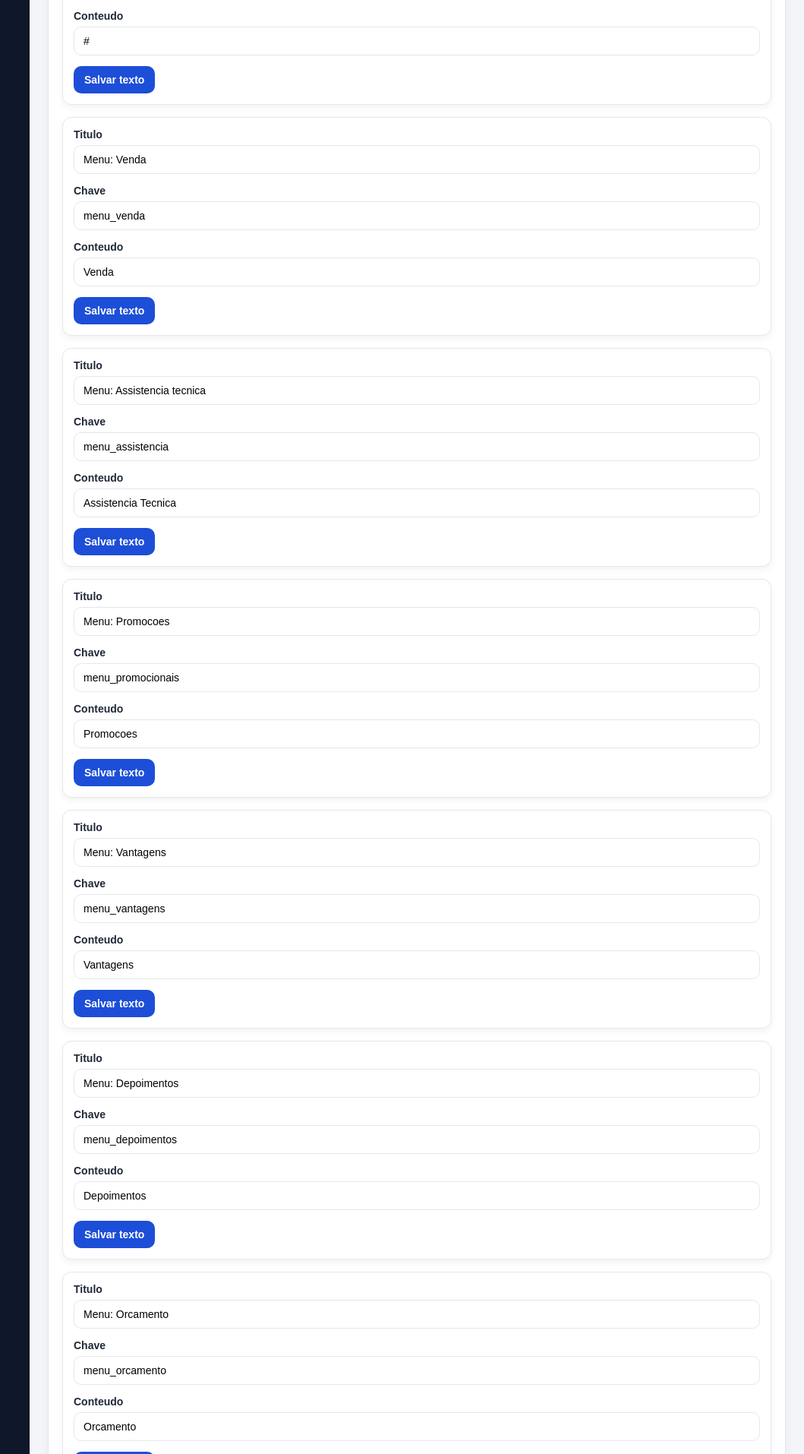
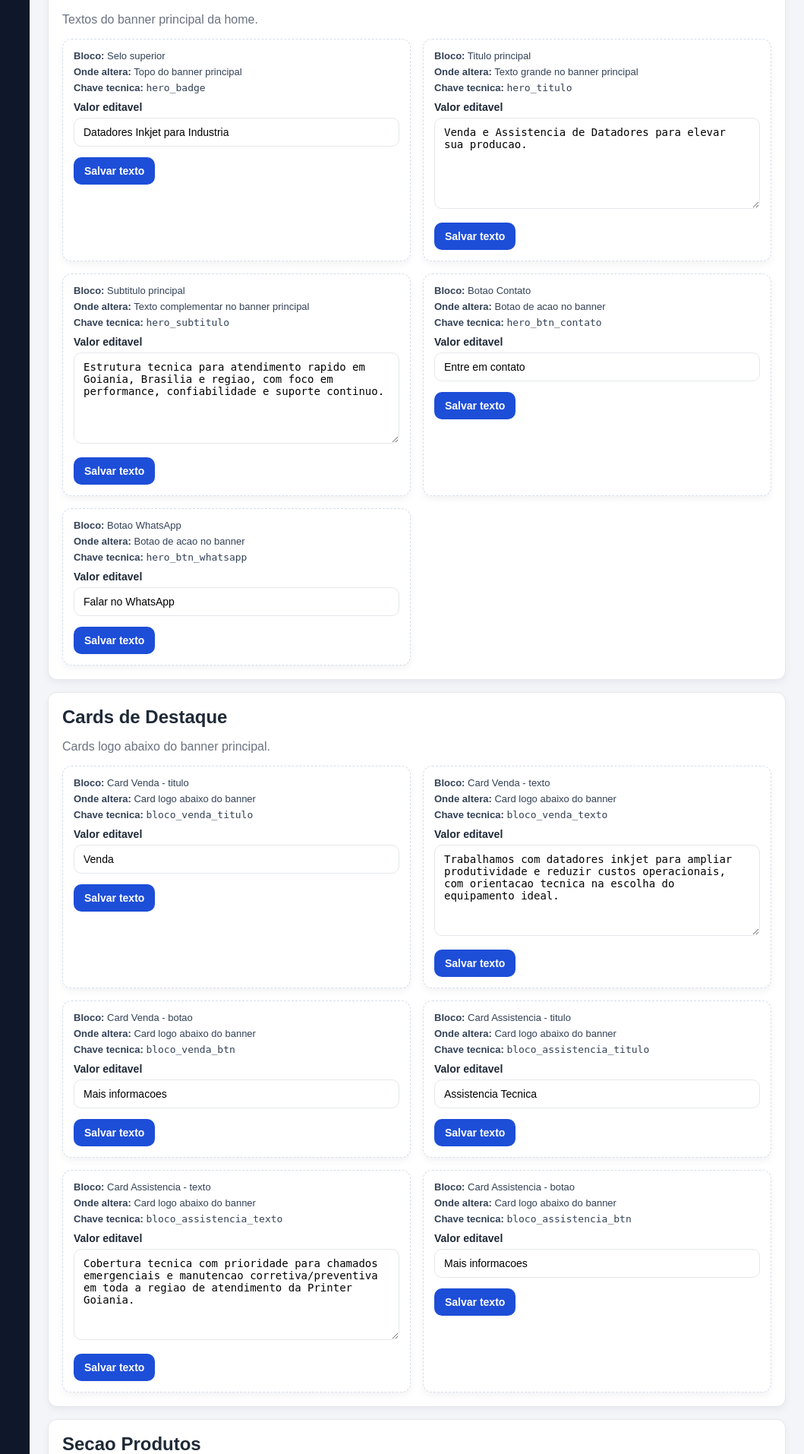
Before and after one commit to jhmt09/Projeto-Printer, a PHP site: page /admin/editar-texto.php in a window 1280 px wide. Shown: the part 2931-4845 px from the top of the page at 76% size, without its empty margins (221-1280 px from the left). Run offline with PHP 8.4, Linux system fonts and the light colour scheme; the visitor is signed in with stand-in values (Sample User, id 1); data comes from the database, SQL or seed files in the repository.

Commit message:
Reorganiza painel admin com secoes guiadas e bloqueio de HTML

```diff
--- a/admin/_layout.php
+++ b/admin/_layout.php
@@ -27,6 +27,7 @@ function renderAdminHeader(string $title, string $active = 'dashboard'): void
   <div class="admin-wrap">
     <aside class="admin-sidebar">
       <div class="brand">Printer Admin</div>
+      <p class="sidebar-note">Edite somente textos e imagens da landing. Nao ha edicao de codigo.</p>
       <nav>
         <ul>
           <?php foreach ($menu as $key => $item): ?>
--- a/admin/assets/admin.css
+++ b/admin/assets/admin.css
@@ -39,6 +39,13 @@ body {
   font-size: 20px;
   font-weight: 700;
   margin-bottom: 20px;
+}
+
+.sidebar-note {
+  margin: 0 0 16px;
+  color: #94a3b8;
+  font-size: 12px;
+  line-height: 1.45;
 }
 
 .admin-sidebar ul {
@@ -129,6 +136,14 @@ body {
   margin-top: 0;
 }
 
+.intro-card h2 {
+  margin-bottom: 8px;
+}
+
+.section-card h2 {
+  margin-bottom: 4px;
+}
+
 .kpi {
   font-size: 28px;
   font-weight: 700;
@@ -136,6 +151,38 @@ body {
 
 .text-muted {
   color: var(--muted);
+}
+
+.meta-line {
+  margin: 0 0 6px;
+  font-size: 13px;
+  color: #334155;
+}
+
+.text-grid {
+  grid-template-columns: repeat(2, minmax(0, 1fr));
+}
+
+.text-item {
+  border: 1px dashed #d7dfeb;
+}
+
+.info-chip-row {
+  display: flex;
+  flex-wrap: wrap;
+  gap: 8px;
+}
+
+.info-chip {
+  display: inline-flex;
+  align-items: center;
+  gap: 4px;
+  padding: 6px 10px;
+  border-radius: 999px;
+  border: 1px solid #dbe4ef;
+  background: #f8fbff;
+  font-size: 12px;
+  color: #334155;
 }
 
 .table-wrap {
@@ -266,7 +313,8 @@ textarea {
   }
 
   .grid-2,
-  .grid-3 {
+  .grid-3,
+  .text-grid {
     grid-template-columns: 1fr;
   }
 }
--- a/admin/editar-texto.php
+++ b/admin/editar-texto.php
@@ -18,49 +18,115 @@ try {
     setFlash('error', 'Nao foi possivel carregar os textos configuraveis.');
 }
 
+$ordemSecoes = [
+    'Configuracoes Gerais',
+    'Topo e Contato',
+    'Topo e Redes Sociais',
+    'Menu do Site',
+    'Carrossel Principal',
+    'Cards de Destaque',
+    'Secao Produtos',
+    'Secao Promocionais',
+    'Secao Vantagens',
+    'Secao Sobre',
+    'Secao Depoimentos',
+    'Secao Orcamento',
+    'Secao Segmentos',
+    'Rodape',
+    'Outros Campos',
+];
+
+$descricaoSecao = [
+    'Configuracoes Gerais' => 'Campos globais da pagina e informacoes de busca.',
+    'Topo e Contato' => 'Informacoes exibidas na barra superior e botoes de contato.',
+    'Topo e Redes Sociais' => 'Links dos icones sociais no topo e no rodape.',
+    'Menu do Site' => 'Titulos dos itens de navegacao do menu.',
+    'Carrossel Principal' => 'Textos do banner principal da home.',
+    'Cards de Destaque' => 'Cards logo abaixo do banner principal.',
+    'Secao Produtos' => 'Titulos e descricoes da area de produtos.',
+    'Secao Promocionais' => 'Textos e legendas da galeria promocional.',
+    'Secao Vantagens' => 'Titulos e textos dos blocos de vantagens.',
+    'Secao Sobre' => 'Conteudo institucional da empresa.',
+    'Secao Depoimentos' => 'Titulos, nomes e textos dos depoimentos.',
+    'Secao Orcamento' => 'Formulario de orcamento e controle de exibicao da secao.',
+    'Secao Segmentos' => 'Conteudo da grade de segmentos atendidos.',
+    'Rodape' => 'Informacoes e textos exibidos no rodape.',
+    'Outros Campos' => 'Campos adicionais configuraveis.',
+];
+
+$textosPorSecao = [];
+foreach ($textos as $texto) {
+    $chave = (string) ($texto['chave'] ?? '');
+    $meta = getAdminTextMeta($chave);
+    $secao = $meta['secao'];
+
+    if (!isset($textosPorSecao[$secao])) {
+        $textosPorSecao[$secao] = [];
+    }
+
+    $texto['meta'] = $meta;
+    $textosPorSecao[$secao][] = $texto;
+}
+
+$ordemMap = array_flip($ordemSecoes);
+uksort($textosPorSecao, static function (string $a, string $b) use ($ordemMap): int {
+    $posA = $ordemMap[$a] ?? 9999;
+    $posB = $ordemMap[$b] ?? 9999;
+
+    if ($posA === $posB) {
+        return strcmp($a, $b);
+    }
+
+    return $posA <=> $posB;
+});
+
 renderAdminHeader('Textos do Site', 'textos');
 ?>
 
-<section class="card">
-  <h2>Editar textos do site</h2>
-  <p class="text-muted">Todos os titulos e textos da landing podem ser alterados aqui.</p>
+<section class="card intro-card">
+  <h2>Edicao guiada de textos</h2>
+  <p class="text-muted">Este painel permite apenas alterar textos do site. Nao existe campo para editar HTML, codigo ou estrutura da pagina.</p>
+  <p class="text-muted">Cada campo abaixo informa o bloco e o local exato onde a alteracao aparece na landing page.</p>
+</section>
 
-  <?php if (empty($textos)): ?>
+<?php if (empty($textosPorSecao)): ?>
+  <section class="card" style="margin-top:16px;">
     <p>Nenhum texto cadastrado. Importe o arquivo <code>database.sql</code>.</p>
+  </section>
 <?php else: ?>
-    <div class="grid" style="margin-top:12px;">
-      <?php foreach ($textos as $texto): ?>
+  <?php foreach ($textosPorSecao as $secao => $campos): ?>
+    <section class="card section-card" style="margin-top:16px;">
+      <h2><?= e($secao) ?></h2>
+      <p class="text-muted"><?= e($descricaoSecao[$secao] ?? 'Campos de configuracao desta area.') ?></p>
+
+      <div class="grid text-grid" style="margin-top:12px;">
+        <?php foreach ($campos as $texto): ?>
           <?php
             $tipoCampo = (string) ($texto['tipo'] ?? 'textarea');
             $conteudoAtual = (string) ($texto['conteudo'] ?? '');
+            $meta = is_array($texto['meta'] ?? null) ? $texto['meta'] : getAdminTextMeta((string) ($texto['chave'] ?? ''));
           ?>
-        <article id="texto-<?= (int) $texto['id'] ?>" class="card" style="padding:14px;">
-          <form method="post" action="salvar-texto.php">
+          <article id="texto-<?= (int) $texto['id'] ?>" class="text-item card" style="padding:14px;">
+            <p class="meta-line"><strong>Bloco:</strong> <?= e((string) ($meta['bloco'] ?? 'Campo')) ?></p>
+            <p class="meta-line"><strong>Onde altera:</strong> <?= e((string) ($meta['onde'] ?? 'Landing page')) ?></p>
+            <p class="meta-line"><strong>Chave tecnica:</strong> <code><?= e((string) ($texto['chave'] ?? '')) ?></code></p>
+
+            <form method="post" action="salvar-texto.php" style="margin-top:10px;">
               <input type="hidden" name="csrf_token" value="<?= e(gerarCsrfToken()) ?>">
               <input type="hidden" name="id" value="<?= (int) $texto['id'] ?>">
 
               <div class="form-group">
-              <label>Titulo</label>
-              <input type="text" value="<?= e((string) $texto['titulo']) ?>" readonly>
-            </div>
-
-            <div class="form-group">
-              <label>Chave</label>
-              <input type="text" value="<?= e((string) $texto['chave']) ?>" readonly>
-            </div>
-
-            <div class="form-group">
-              <label>Conteudo</label>
+                <label>Valor editavel</label>
                 <?php if ($tipoCampo === 'input'): ?>
-                <input type="text" name="conteudo" value="<?= e($conteudoAtual) ?>" required>
+                  <input type="text" name="conteudo" maxlength="1000" value="<?= e($conteudoAtual) ?>" required>
                 <?php elseif ($tipoCampo === 'boolean'): ?>
                   <select name="conteudo" required>
                     <option value="1" <?= $conteudoAtual === '1' ? 'selected' : '' ?>>Exibir</option>
                     <option value="0" <?= $conteudoAtual === '0' ? 'selected' : '' ?>>Ocultar</option>
                   </select>
-                <p class="text-muted" style="margin-top:6px;">Use este campo para ativar/desativar blocos da landing page.</p>
+                  <p class="text-muted" style="margin-top:6px;">Use para ligar ou desligar a exibicao deste bloco.</p>
                 <?php else: ?>
-                <textarea name="conteudo" required><?= e($conteudoAtual) ?></textarea>
+                  <textarea name="conteudo" maxlength="10000" required><?= e($conteudoAtual) ?></textarea>
                 <?php endif; ?>
               </div>
 
@@ -69,7 +135,8 @@ renderAdminHeader('Textos do Site', 'textos');
           </article>
         <?php endforeach; ?>
       </div>
+    </section>
+  <?php endforeach; ?>
 <?php endif; ?>
-</section>
 
 <?php renderAdminFooter(); ?>
--- a/admin/salvar-texto.php
+++ b/admin/salvar-texto.php
@@ -42,6 +42,8 @@ try {
         $conteudo = $conteudo === '1' ? '1' : '0';
     } else {
         $conteudo = limparTexto($conteudo, 10000);
+        $conteudo = strip_tags($conteudo);
+        $conteudo = str_replace(['<?', '?>'], '', $conteudo);
         if ($conteudo === '') {
             setFlash('error', 'O conteudo nao pode ficar vazio.');
             redirecionar('editar-texto.php#texto-' . $id);
--- a/admin/upload-imagem.php
+++ b/admin/upload-imagem.php
@@ -22,6 +22,8 @@ if (!$id) {
 }
 
 $altText = limparTexto((string) ($_POST['alt_text'] ?? ''), 255);
+$altText = strip_tags($altText);
+$altText = str_replace(['<?', '?>'], '', $altText);
 
 try {
     $pdo = getPDOConnection();
--- a/config/helpers.php
+++ b/config/helpers.php
@@ -520,3 +520,149 @@ function getTextoBoolean(string $chave, bool $fallback = false): bool
 
     return in_array($valor, ['1', 'true', 'sim', 'yes', 'on'], true);
 }
+
+/**
+ * @return array{secao:string,bloco:string,onde:string}
+ */
+function getAdminTextMeta(string $chave): array
+{
+    $mapa = [
+        'site_titulo' => ['secao' => 'Configuracoes Gerais', 'bloco' => 'Titulo da pagina', 'onde' => 'Aba do navegador e SEO basico'],
+        'site_descricao' => ['secao' => 'Configuracoes Gerais', 'bloco' => 'Descricao da pagina', 'onde' => 'Descricao de busca (SEO)'],
+
+        'contato_telefone' => ['secao' => 'Topo e Contato', 'bloco' => 'Telefone principal', 'onde' => 'Barra superior e contato'],
+        'contato_whatsapp_numero' => ['secao' => 'Topo e Contato', 'bloco' => 'Numero do WhatsApp', 'onde' => 'Links dos botoes de WhatsApp'],
+        'contato_whatsapp_texto' => ['secao' => 'Topo e Contato', 'bloco' => 'Mensagem padrao WhatsApp', 'onde' => 'Mensagem automatica enviada ao abrir WhatsApp'],
+        'topbar_whatsapp_label' => ['secao' => 'Topo e Contato', 'bloco' => 'Rotulo do WhatsApp', 'onde' => 'Barra superior'],
+
+        'social_facebook_url' => ['secao' => 'Topo e Redes Sociais', 'bloco' => 'Link Facebook', 'onde' => 'Icones sociais do topo e rodape'],
+        'social_instagram_url' => ['secao' => 'Topo e Redes Sociais', 'bloco' => 'Link Instagram', 'onde' => 'Icones sociais do topo e rodape'],
+        'social_youtube_url' => ['secao' => 'Topo e Redes Sociais', 'bloco' => 'Link YouTube', 'onde' => 'Icones sociais do topo e rodape'],
+
+        'menu_venda' => ['secao' => 'Menu do Site', 'bloco' => 'Menu Venda', 'onde' => 'Menu principal e rodape'],
+        'menu_assistencia' => ['secao' => 'Menu do Site', 'bloco' => 'Menu Assistencia Tecnica', 'onde' => 'Menu principal e rodape'],
+        'menu_promocionais' => ['secao' => 'Menu do Site', 'bloco' => 'Menu Promocoes', 'onde' => 'Menu principal e rodape'],
+        'menu_vantagens' => ['secao' => 'Menu do Site', 'bloco' => 'Menu Vantagens', 'onde' => 'Menu principal e rodape'],
+        'menu_depoimentos' => ['secao' => 'Menu do Site', 'bloco' => 'Menu Depoimentos', 'onde' => 'Menu principal e rodape'],
+        'menu_orcamento' => ['secao' => 'Menu do Site', 'bloco' => 'Menu Orcamento', 'onde' => 'Menu principal e rodape'],
+        'menu_contato' => ['secao' => 'Menu do Site', 'bloco' => 'Menu Contato', 'onde' => 'Menu principal e rodape'],
+
+        'hero_badge' => ['secao' => 'Carrossel Principal', 'bloco' => 'Selo superior', 'onde' => 'Topo do banner principal'],
+        'hero_titulo' => ['secao' => 'Carrossel Principal', 'bloco' => 'Titulo principal', 'onde' => 'Texto grande no banner principal'],
+        'hero_subtitulo' => ['secao' => 'Carrossel Principal', 'bloco' => 'Subtitulo principal', 'onde' => 'Texto complementar no banner principal'],
+        'hero_btn_contato' => ['secao' => 'Carrossel Principal', 'bloco' => 'Botao Contato', 'onde' => 'Botao de acao no banner'],
+        'hero_btn_whatsapp' => ['secao' => 'Carrossel Principal', 'bloco' => 'Botao WhatsApp', 'onde' => 'Botao de acao no banner'],
+
+        'bloco_venda_titulo' => ['secao' => 'Cards de Destaque', 'bloco' => 'Card Venda - titulo', 'onde' => 'Card logo abaixo do banner'],
+        'bloco_venda_texto' => ['secao' => 'Cards de Destaque', 'bloco' => 'Card Venda - texto', 'onde' => 'Card logo abaixo do banner'],
+        'bloco_venda_btn' => ['secao' => 'Cards de Destaque', 'bloco' => 'Card Venda - botao', 'onde' => 'Card logo abaixo do banner'],
+        'bloco_assistencia_titulo' => ['secao' => 'Cards de Destaque', 'bloco' => 'Card Assistencia - titulo', 'onde' => 'Card logo abaixo do banner'],
+        'bloco_assistencia_texto' => ['secao' => 'Cards de Destaque', 'bloco' => 'Card Assistencia - texto', 'onde' => 'Card logo abaixo do banner'],
+        'bloco_assistencia_btn' => ['secao' => 'Cards de Destaque', 'bloco' => 'Card Assistencia - botao', 'onde' => 'Card logo abaixo do banner'],
+
+        'produtos_titulo' => ['secao' => 'Secao Produtos', 'bloco' => 'Titulo da secao', 'onde' => 'Cabecalho da secao Produtos'],
+        'produto_1_texto' => ['secao' => 'Secao Produtos', 'bloco' => 'Produto 1 - descricao', 'onde' => 'Card de produto 1'],
+        'produto_2_texto' => ['secao' => 'Secao Produtos', 'bloco' => 'Produto 2 - descricao', 'onde' => 'Card de produto 2'],
+        'produto_3_texto' => ['secao' => 'Secao Produtos', 'bloco' => 'Produto 3 - descricao', 'onde' => 'Card de produto 3'],
+        'produto_4_texto' => ['secao' => 'Secao Produtos', 'bloco' => 'Produto 4 - descricao', 'onde' => 'Card de produto 4'],
+
+        'promocionais_titulo' => ['secao' => 'Secao Promocionais', 'bloco' => 'Titulo da secao', 'onde' => 'Cabecalho da galeria promocional'],
+        'promocionais_subtitulo' => ['secao' => 'Secao Promocionais', 'bloco' => 'Subtitulo da secao', 'onde' => 'Texto abaixo do titulo da galeria'],
+        'promocional_1_legenda' => ['secao' => 'Secao Promocionais', 'bloco' => 'Legenda promocional 1', 'onde' => 'Legenda da imagem promocional 1'],
+        'promocional_2_legenda' => ['secao' => 'Secao Promocionais', 'bloco' => 'Legenda promocional 2', 'onde' => 'Legenda da imagem promocional 2'],
+        'promocional_3_legenda' => ['secao' => 'Secao Promocionais', 'bloco' => 'Legenda promocional 3', 'onde' => 'Legenda da imagem promocional 3'],
+        'promocional_4_legenda' => ['secao' => 'Secao Promocionais', 'bloco' => 'Legenda promocional 4', 'onde' => 'Legenda da imagem promocional 4'],
+        'promocional_5_legenda' => ['secao' => 'Secao Promocionais', 'bloco' => 'Legenda promocional 5', 'onde' => 'Legenda da imagem promocional 5'],
+        'promocional_6_legenda' => ['secao' => 'Secao Promocionais', 'bloco' => 'Legenda promocional 6', 'onde' => 'Legenda da imagem promocional 6'],
+
+        'depoimentos_titulo' => ['secao' => 'Secao Depoimentos', 'bloco' => 'Titulo da secao', 'onde' => 'Cabecalho da secao Depoimentos'],
+        'depoimento_1_nome' => ['secao' => 'Secao Depoimentos', 'bloco' => 'Depoimento 1 - nome', 'onde' => 'Card de depoimento 1'],
+        'depoimento_1_texto' => ['secao' => 'Secao Depoimentos', 'bloco' => 'Depoimento 1 - texto', 'onde' => 'Card de depoimento 1'],
+        'depoimento_2_nome' => ['secao' => 'Secao Depoimentos', 'bloco' => 'Depoimento 2 - nome', 'onde' => 'Card de depoimento 2'],
+        'depoimento_2_texto' => ['secao' => 'Secao Depoimentos', 'bloco' => 'Depoimento 2 - texto', 'onde' => 'Card de depoimento 2'],
+        'depoimento_3_nome' => ['secao' => 'Secao Depoimentos', 'bloco' => 'Depoimento 3 - nome', 'onde' => 'Card de depoimento 3'],
+        'depoimento_3_texto' => ['secao' => 'Secao Depoimentos', 'bloco' => 'Depoimento 3 - texto', 'onde' => 'Card de depoimento 3'],
+
+        'vantagem_1_titulo' => ['secao' => 'Secao Vantagens', 'bloco' => 'Vantagem 1 - titulo', 'onde' => 'Coluna esquerda da secao Vantagens'],
+        'vantagem_1_texto' => ['secao' => 'Secao Vantagens', 'bloco' => 'Vantagem 1 - texto', 'onde' => 'Coluna esquerda da secao Vantagens'],
+        'vantagem_2_titulo' => ['secao' => 'Secao Vantagens', 'bloco' => 'Vantagem 2 - titulo', 'onde' => 'Coluna esquerda da secao Vantagens'],
+        'vantagem_2_texto' => ['secao' => 'Secao Vantagens', 'bloco' => 'Vantagem 2 - texto', 'onde' => 'Coluna esquerda da secao Vantagens'],
+        'vantagem_3_titulo' => ['secao' => 'Secao Vantagens', 'bloco' => 'Vantagem 3 - titulo', 'onde' => 'Coluna direita da secao Vantagens'],
+        'vantagem_3_texto' => ['secao' => 'Secao Vantagens', 'bloco' => 'Vantagem 3 - texto', 'onde' => 'Coluna direita da secao Vantagens'],
+        'vantagem_4_titulo' => ['secao' => 'Secao Vantagens', 'bloco' => 'Vantagem 4 - titulo', 'onde' => 'Coluna direita da secao Vantagens'],
+        'vantagem_4_texto' => ['secao' => 'Secao Vantagens', 'bloco' => 'Vantagem 4 - texto', 'onde' => 'Coluna direita da secao Vantagens'],
+
+        'sobre_titulo' => ['secao' => 'Secao Sobre', 'bloco' => 'Titulo da secao', 'onde' => 'Bloco sobre a empresa'],
+        'sobre_texto' => ['secao' => 'Secao Sobre', 'bloco' => 'Texto da secao', 'onde' => 'Bloco sobre a empresa'],
+        'sobre_card_1' => ['secao' => 'Secao Sobre', 'bloco' => 'Card Sobre 1', 'onde' => 'Cards de apoio na secao Sobre'],
+        'sobre_card_2' => ['secao' => 'Secao Sobre', 'bloco' => 'Card Sobre 2', 'onde' => 'Cards de apoio na secao Sobre'],
+        'sobre_card_3' => ['secao' => 'Secao Sobre', 'bloco' => 'Card Sobre 3', 'onde' => 'Cards de apoio na secao Sobre'],
+
+        'orcamento_exibir' => ['secao' => 'Secao Orcamento', 'bloco' => 'Exibir secao', 'onde' => 'Liga/desliga o bloco de formulario'],
+        'orcamento_titulo' => ['secao' => 'Secao Orcamento', 'bloco' => 'Titulo da secao', 'onde' => 'Cabecalho do formulario de orcamento'],
+        'orcamento_texto' => ['secao' => 'Secao Orcamento', 'bloco' => 'Texto da secao', 'onde' => 'Subtitulo do formulario de orcamento'],
+        'orcamento_campo_nome' => ['secao' => 'Secao Orcamento', 'bloco' => 'Campo Nome', 'onde' => 'Placeholder do formulario de orcamento'],
+        'orcamento_campo_email' => ['secao' => 'Secao Orcamento', 'bloco' => 'Campo E-mail', 'onde' => 'Placeholder do formulario de orcamento'],
+        'orcamento_campo_telefone' => ['secao' => 'Secao Orcamento', 'bloco' => 'Campo Telefone', 'onde' => 'Placeholder do formulario de orcamento'],
+        'orcamento_campo_mensagem' => ['secao' => 'Secao Orcamento', 'bloco' => 'Campo Mensagem', 'onde' => 'Placeholder do formulario de orcamento'],
+        'orcamento_btn' => ['secao' => 'Secao Orcamento', 'bloco' => 'Botao enviar', 'onde' => 'Botao do formulario de orcamento'],
+        'orcamento_nota' => ['secao' => 'Secao Orcamento', 'bloco' => 'Texto de orientacao', 'onde' => 'Rodape do formulario de orcamento'],
+
+        'segmentos_titulo' => ['secao' => 'Secao Segmentos', 'bloco' => 'Titulo da secao', 'onde' => 'Cabecalho da secao Segmentos'],
+        'segmentos_texto' => ['secao' => 'Secao Segmentos', 'bloco' => 'Texto da secao', 'onde' => 'Texto explicativo da secao Segmentos'],
+        'segmento_1' => ['secao' => 'Secao Segmentos', 'bloco' => 'Segmento 1', 'onde' => 'Card da grade de segmentos'],
+        'segmento_2' => ['secao' => 'Secao Segmentos', 'bloco' => 'Segmento 2', 'onde' => 'Card da grade de segmentos'],
+        'segmento_3' => ['secao' => 'Secao Segmentos', 'bloco' => 'Segmento 3', 'onde' => 'Card da grade de segmentos'],
+        'segmento_4' => ['secao' => 'Secao Segmentos', 'bloco' => 'Segmento 4', 'onde' => 'Card da grade de segmentos'],
+        'segmento_5' => ['secao' => 'Secao Segmentos', 'bloco' => 'Segmento 5', 'onde' => 'Card da grade de segmentos'],
+        'segmento_6' => ['secao' => 'Secao Segmentos', 'bloco' => 'Segmento 6', 'onde' => 'Card da grade de segmentos'],
+
+        'footer_titulo' => ['secao' => 'Rodape', 'bloco' => 'Titulo principal', 'onde' => 'Coluna principal do rodape'],
+        'footer_endereco' => ['secao' => 'Rodape', 'bloco' => 'Endereco', 'onde' => 'Coluna principal do rodape'],
+        'footer_telefone' => ['secao' => 'Rodape', 'bloco' => 'Telefone', 'onde' => 'Coluna principal do rodape'],
+        'footer_email' => ['secao' => 'Rodape', 'bloco' => 'E-mail', 'onde' => 'Coluna principal do rodape'],
+        'footer_menu_titulo' => ['secao' => 'Rodape', 'bloco' => 'Titulo menu rapido', 'onde' => 'Coluna de links do rodape'],
+        'footer_news_titulo' => ['secao' => 'Rodape', 'bloco' => 'Titulo newsletter', 'onde' => 'Coluna newsletter do rodape'],
+        'footer_news_texto' => ['secao' => 'Rodape', 'bloco' => 'Texto newsletter', 'onde' => 'Coluna newsletter do rodape'],
+        'footer_news_placeholder' => ['secao' => 'Rodape', 'bloco' => 'Placeholder newsletter', 'onde' => 'Campo de e-mail no rodape'],
+        'footer_news_btn' => ['secao' => 'Rodape', 'bloco' => 'Botao newsletter', 'onde' => 'Botao de envio no rodape'],
+        'footer_copyright' => ['secao' => 'Rodape', 'bloco' => 'Copyright', 'onde' => 'Faixa final do rodape'],
+    ];
+
+    return $mapa[$chave] ?? [
+        'secao' => 'Outros Campos',
+        'bloco' => $chave,
+        'onde' => 'Campo adicional da landing page',
+    ];
+}
+
+/**
+ * @return array{secao:string,onde:string}
+ */
+function getAdminImageMeta(string $chave): array
+{
+    $mapa = [
+        'logo_site' => ['secao' => 'Cabecalho e Rodape', 'onde' => 'Logo principal do topo e do final da pagina'],
+        'banner_principal' => ['secao' => 'Carrossel Principal', 'onde' => 'Imagem fallback do primeiro slide'],
+        'carousel_1' => ['secao' => 'Carrossel Principal', 'onde' => 'Slide 1 do carrossel'],
+        'carousel_2' => ['secao' => 'Carrossel Principal', 'onde' => 'Slide 2 do carrossel'],
+        'carousel_3' => ['secao' => 'Carrossel Principal', 'onde' => 'Slide 3 do carrossel'],
+        'carousel_4' => ['secao' => 'Carrossel Principal', 'onde' => 'Slide 4 do carrossel'],
+        'imagem_sobre' => ['secao' => 'Secao Vantagens/Sobre', 'onde' => 'Imagem central da secao institucional'],
+        'servico_1' => ['secao' => 'Secao Produtos', 'onde' => 'Imagem do produto 1'],
+        'servico_2' => ['secao' => 'Secao Produtos', 'onde' => 'Imagem do produto 2'],
+        'servico_3' => ['secao' => 'Secao Produtos', 'onde' => 'Imagem do produto 3'],
+        'servico_4' => ['secao' => 'Secao Produtos', 'onde' => 'Imagem do produto 4'],
+        'promocional_1' => ['secao' => 'Secao Promocionais', 'onde' => 'Imagem promocional 1'],
+        'promocional_2' => ['secao' => 'Secao Promocionais', 'onde' => 'Imagem promocional 2'],
+        'promocional_3' => ['secao' => 'Secao Promocionais', 'onde' => 'Imagem promocional 3'],
+        'promocional_4' => ['secao' => 'Secao Promocionais', 'onde' => 'Imagem promocional 4'],
+        'promocional_5' => ['secao' => 'Secao Promocionais', 'onde' => 'Imagem promocional 5'],
+        'promocional_6' => ['secao' => 'Secao Promocionais', 'onde' => 'Imagem promocional 6'],
+    ];
+
+    return $mapa[$chave] ?? [
+        'secao' => 'Outras Imagens',
+        'onde' => 'Imagem adicional da landing page',
+    ];
+}
```
Also changed, not shown: admin/dashboard.php (+25 -14 lines), admin/editar-imagem.php (+22 -8 lines). Lines whose indentation alone changed are shown as unchanged.
